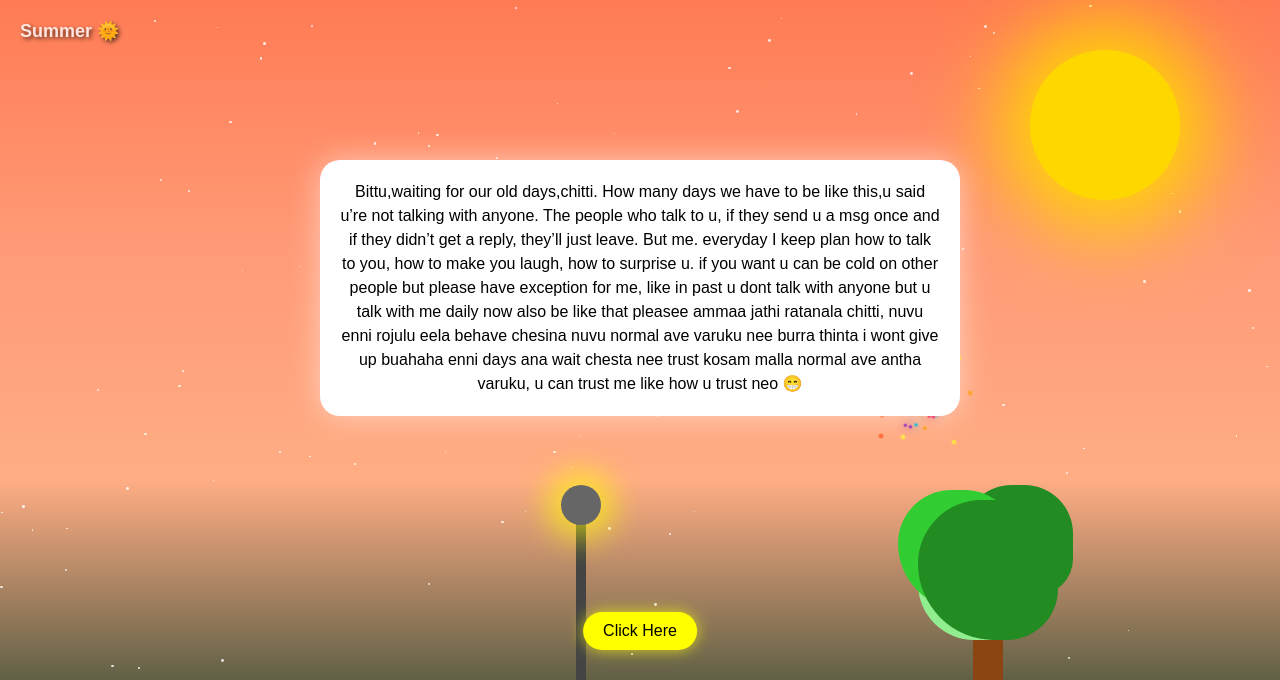
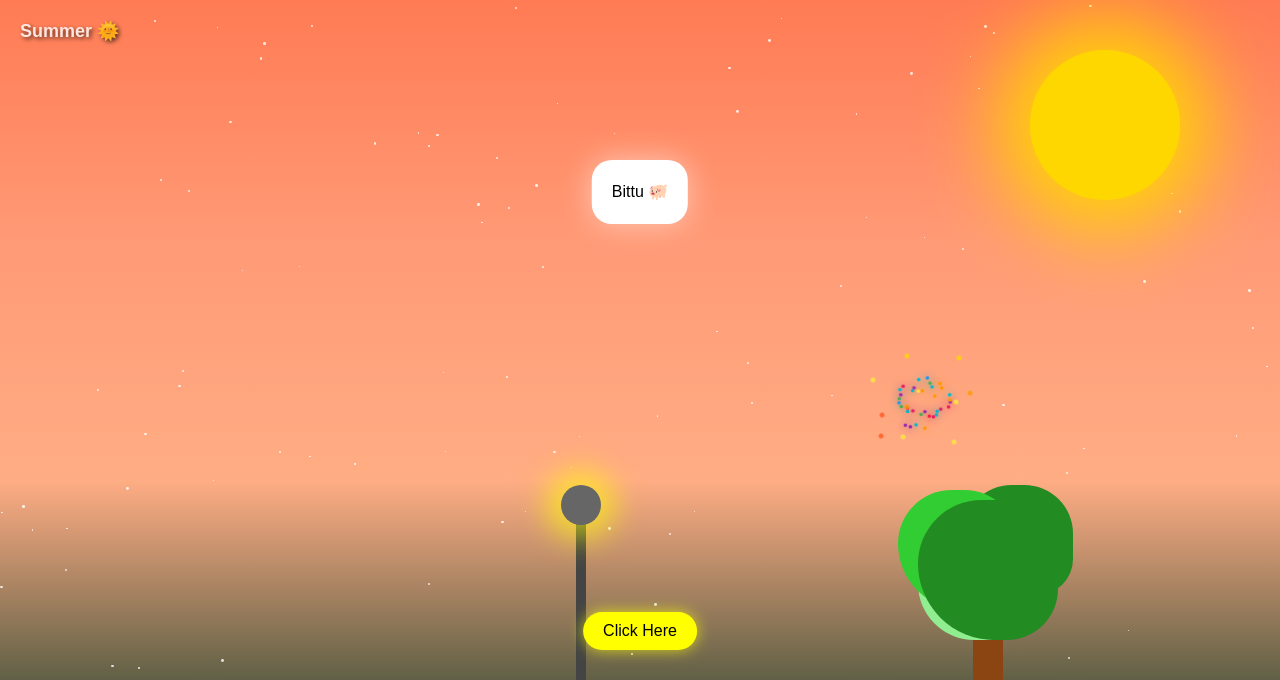
Before and after one commit to Daya-99/be-my-friend, a plain HTML site: page index.html in a window 1280 px wide. Both pictures are taken after a click on the button "Click Here". Shown: the top 680 px of the page. Drawn offline with Linux system fonts and the light colour scheme.

Commit message:
Update index.html

```diff
--- a/index.html
+++ b/index.html
@@ -924,7 +924,7 @@
   <button id="reveal-btn">Click Here</button>
 
   <div id="message">
-   Bittu,waiting for our old days,chitti. How many days we have to be like this,u said u’re not talking with anyone. The people who talk to u, if they send u a msg once and if they didn’t get a reply, they’ll just leave. But me. everyday I keep plan how to talk to you, how to make you laugh, how to surprise u. if you want u can be cold on other people but please have exception for me, like in past u dont talk with anyone but u talk with me daily now also be like that pleasee ammaa jathi ratanala chitti, nuvu enni rojulu eela behave chesina nuvu normal ave varuku nee burra thinta i wont give up buahaha enni days ana wait chesta nee trust kosam  malla normal ave antha varuku, u can trust me like how u trust neo 😁
+   Bittu 🐖
   </div>
 
   <script>
```
